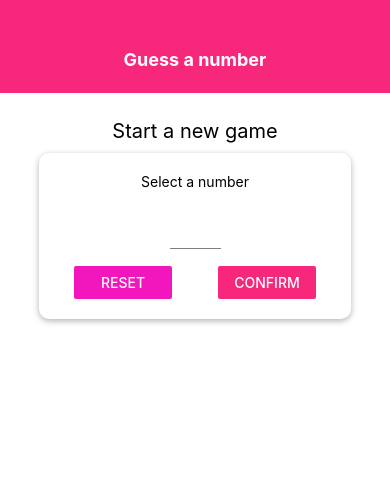
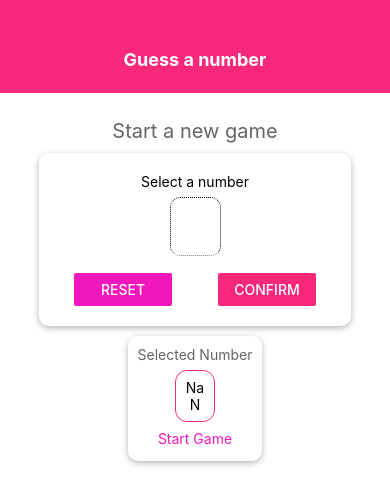
Before and after one commit to Ayesh1998/GuessNumberGame-ReactNative, a React Native app: screen / in a window 390 px wide. Both pictures are taken after a click on the button "CONFIRM". Shown: the top 504 px of the page. Built offline with nearby package versions, Linux system fonts and the light colour scheme.

Commit message:
Added selected number component to the start game screen and finished stylings in start game screen

```diff
--- a/screens/start-game-screen.js
+++ b/screens/start-game-screen.js
@@ -6,7 +6,9 @@ import {
   TextInput,
   Button,
   TouchableWithoutFeedback,
-  Keyboard
+  Keyboard,
+  Alert,
+  TouchableOpacity
 } from "react-native";
 import {
   widthPercentageToDP as wp,
@@ -18,10 +20,36 @@ import InputField from "../components/input";
 
 const StartGameScreen = () => {
   const [inputValue, setinputValue] = useState("");
+  const [confirmed, setConfirmed] = useState(false);
+  const [selectedNum, setSelectedNum] = useState();
 
   const inputHandler = value => {
     setinputValue(value.replace(/[^0-9]/g, ""));
   };
+
+  const resetFunc = () => {
+    setinputValue("");
+    setConfirmed(false);
+  };
+
+  const confirmFunc = () => {
+    const chosenNumber = parseInt(inputValue);
+    if (chosenNumber <= 0) {
+      Alert.alert("Inavalid Number", "Number must be between 1 & 99", [
+        { text: "Okay", style: "cancel", onPress: resetFunc }
+      ]);
+      return;
+    }
+    setConfirmed(true);
+    setSelectedNum(parseInt(inputValue));
+    setinputValue("");
+  };
+
+  let confirmedOutput;
+
+  if (confirmed) {
+    confirmedOutput = <Text>chosen Number : {selectedNum}</Text>;
+  }
 
   return (
     <TouchableWithoutFeedback
@@ -49,18 +77,54 @@ const StartGameScreen = () => {
               <Button
                 color={Colors.accentColor}
                 title="Reset"
-                onPress={() => {}}
+                onPress={resetFunc}
               />
             </View>
             <View style={styles.buttons}>
               <Button
                 color={Colors.primaryColor}
                 title="Confirm"
-                onPress={() => {}}
+                onPress={confirmFunc}
               />
             </View>
           </View>
         </Card>
+        {confirmed ? (
+          <View>
+            <Card style={{ padding: 10, marginTop: 10, alignItems: "center" }}>
+              <Text style={{ color: "#666563" }}>Selected Number</Text>
+              <Text
+                style={{
+                  borderWidth: 1,
+                  borderColor: Colors.primaryColor,
+                  borderRadius: 12,
+                  padding: 8,
+                  width: 40,
+                  textAlign: "center",
+                  marginTop: 7
+                }}
+              >
+                {selectedNum}
+              </Text>
+              <TouchableOpacity onPress={() => {}}>
+                <Text
+                  style={{
+                    color: Colors.accentColor,
+                    // borderColor: Colors.accentColor,
+                    // borderWidth: 2,
+                    // borderRadius: 7,
+                    padding: 4,
+                    marginTop: 4
+                  }}
+                >
+                  Start Game
+                </Text>
+              </TouchableOpacity>
+            </Card>
+          </View>
+        ) : (
+          <Text></Text>
+        )}
       </View>
     </TouchableWithoutFeedback>
   );
@@ -74,7 +138,8 @@ const styles = StyleSheet.create({
   },
   title: {
     fontSize: 20,
-    marginVertical: 10
+    marginVertical: 10,
+    color: "#666563"
   },
   buttonsCont: {
     flexDirection: "row",
@@ -91,12 +156,14 @@ const styles = StyleSheet.create({
     width: wp("25%")
   },
   input: {
-    paddingBottom: 0,
+    marginTop: 7,
     width: wp("13%"),
     textAlign: "center",
     height: hp("7%"),
     borderBottomColor: "grey",
-    borderBottomWidth: 1,
+    borderWidth: 1,
+    borderStyle: "dotted",
+    borderRadius: 10,
     marginBottom: hp("2%")
   }
 });
```
Also changed, not shown: 1 other file (tests, documents, lock files or other folders).
